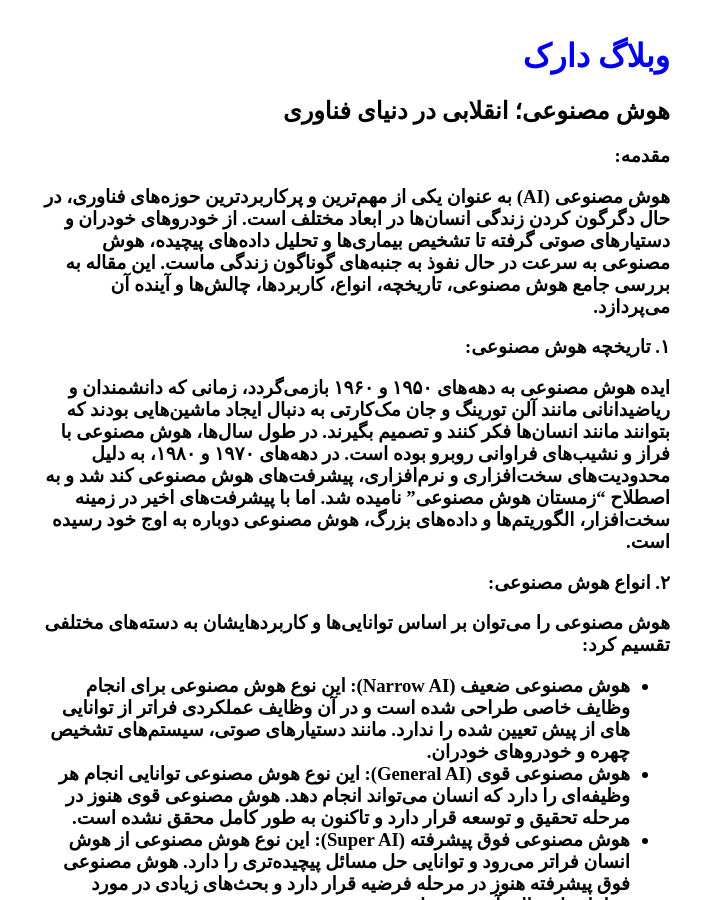
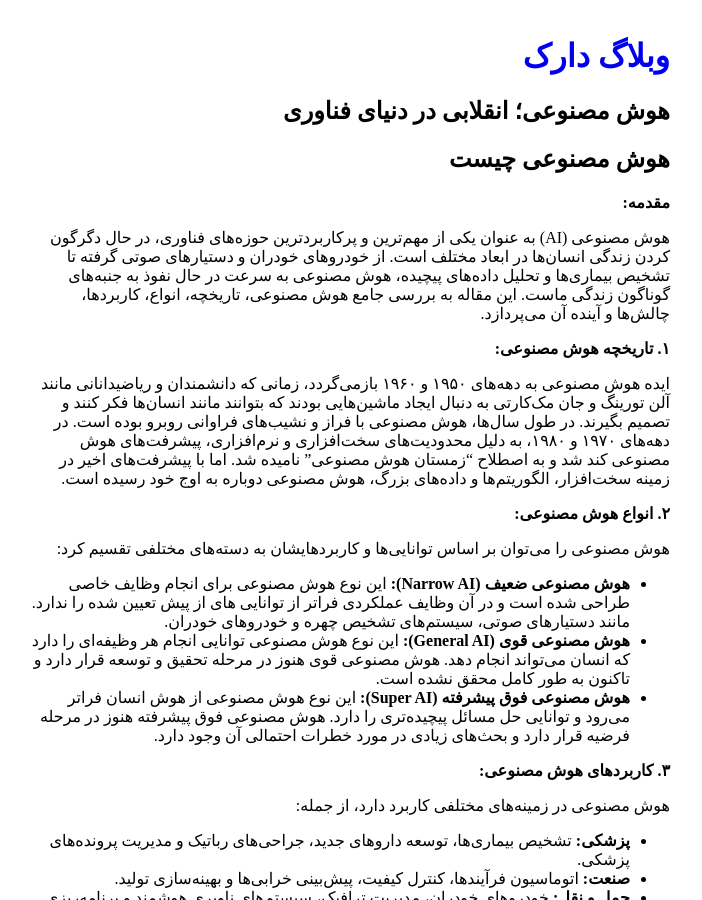
Before and after one commit to darkblog/darkblog.github.io, a Jekyll site: the page built from _posts/2025-2-1-7.md, in a window 1280 px wide and 900 px high. Shown: the whole window, without its empty margins (290-992 px from the left). Built offline with Jekyll 4.4.1, drawn with Linux system fonts in a browser that asks for light colours.

Commit message:
Update 2025-2-1-7.md

```diff
--- a/_posts/2025-2-1-7.md
+++ b/_posts/2025-2-1-7.md
@@ -2,6 +2,8 @@
 layout: post
 title: هوش مصنوعی؛ انقلابی در دنیای فناوری
 ---
+
+## هوش مصنوعی چیست
 
 **مقدمه:**
 
```
